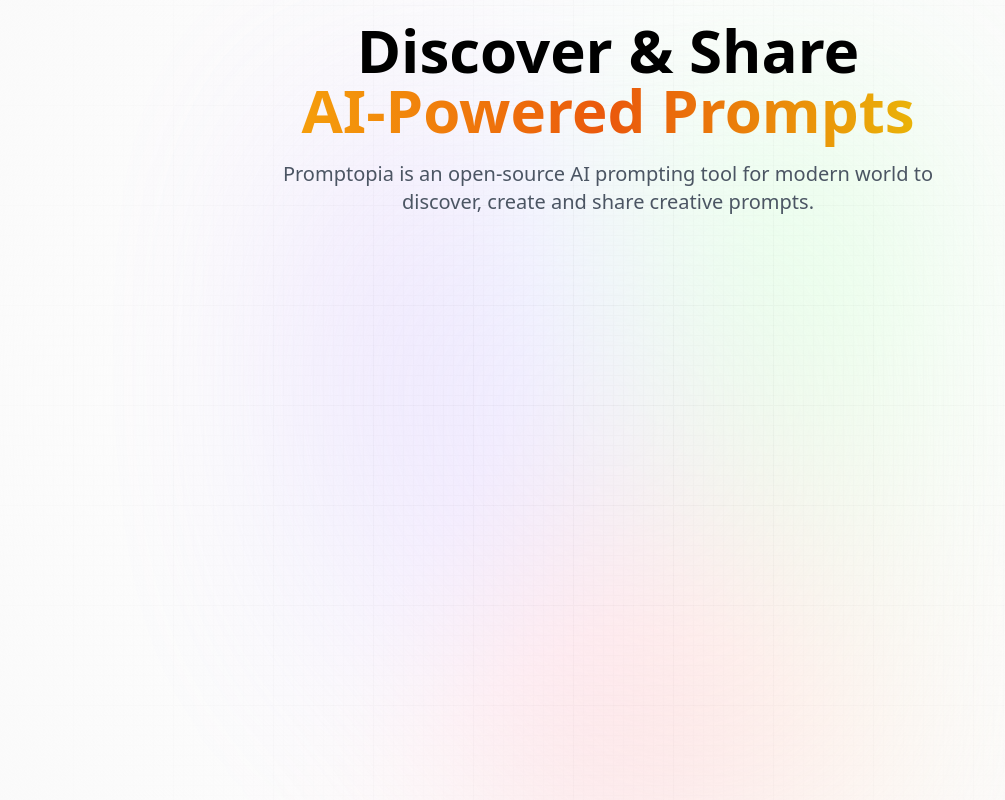
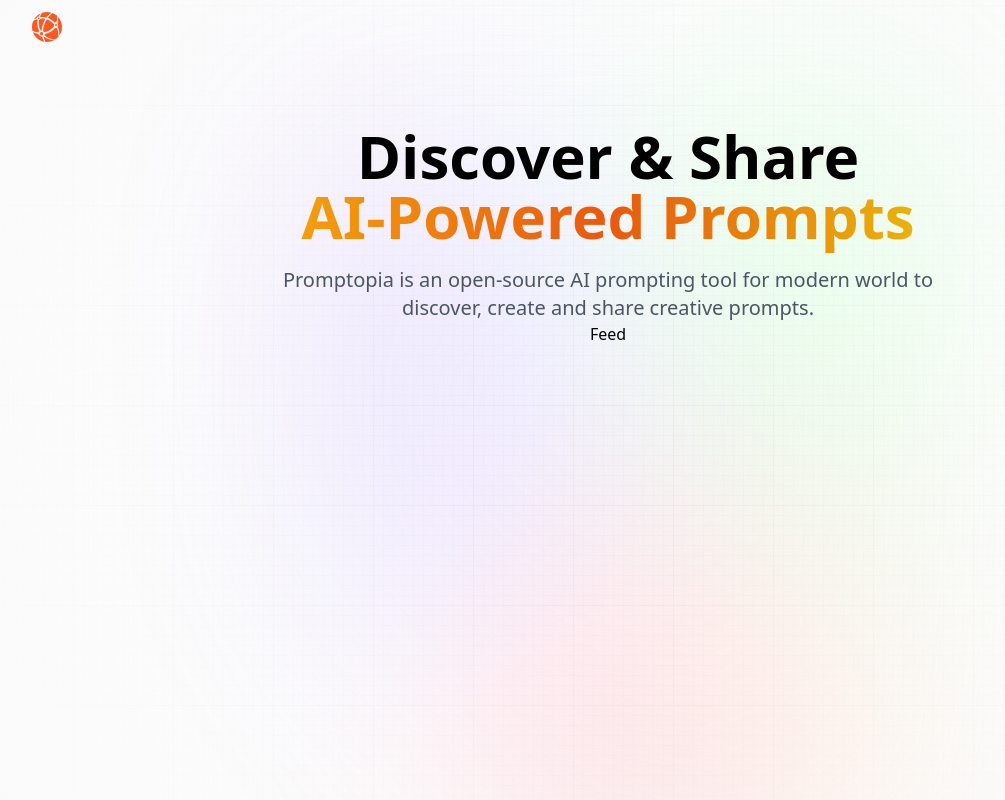
Before and after one commit to haruka-ogino/promptopia, a Next.js app: page / in a window 1280 px wide. Shown: the whole page, without its empty margins (32-1037 px from the left). Built offline with nearby package versions, Linux system fonts and the light colour scheme.

Commit message:
create Nav section

```diff
--- a/app/layout.tsx
+++ b/app/layout.tsx
@@ -1,5 +1,7 @@
 import '@styles/globals.css'
 import { ReactNode } from 'react'
+import Nav from '@components/Nav'
+import Provider from '@components/Provider'
 
 export const metadata = {
   title: 'Promptopia',
@@ -17,7 +19,10 @@
         <div className="main">
           <div className="gradient" />
         </div>
-        <main className="app">{children}</main>
+        <main className="app">
+          <Nav />
+          {children}
+        </main>
       </body>
     </html>
   )
--- a/app/page.tsx
+++ b/app/page.tsx
@@ -1,3 +1,5 @@
+import Feed from '@components/Feed'
+
 const Home = () => {
   return (
     <section className="w-full flex-center flex-col">
@@ -10,6 +12,7 @@
         Promptopia is an open-source AI prompting tool for modern world to
         discover, create and share creative prompts.
       </p>
+      <Feed />
     </section>
   )
 }
--- a/components/Feed.tsx
+++ b/components/Feed.tsx
@@ -1,5 +1,5 @@
 const Feed = () => {
-  return <section className="w-full flex-center flex-col"></section>
+  return <div className="">Feed</div>
 }
 
 export default Feed
--- a/components/Nav.tsx
+++ b/components/Nav.tsx
@@ -1,5 +1,23 @@
+'use client'
+import Link from 'next/link'
+import Image from 'next/image'
+import { useState, useEffect } from 'react'
+import { signIn, signOut, useSession, getProviders } from 'next-auth/react'
+
 const Nav = () => {
-  return <section className="w-full flex-center flex-col"></section>
+  return (
+    <nav className="flex-between w-full mb-16 pt-3">
+      <Link href="/" className="flex gap-2 flex-center">
+        <Image
+          src="/assets/images/logo.svg"
+          alt="Promptopia Logo"
+          width={30}
+          height={30}
+          className="object-contain"
+        />
+      </Link>
+    </nav>
+  )
 }
 
 export default Nav
```
